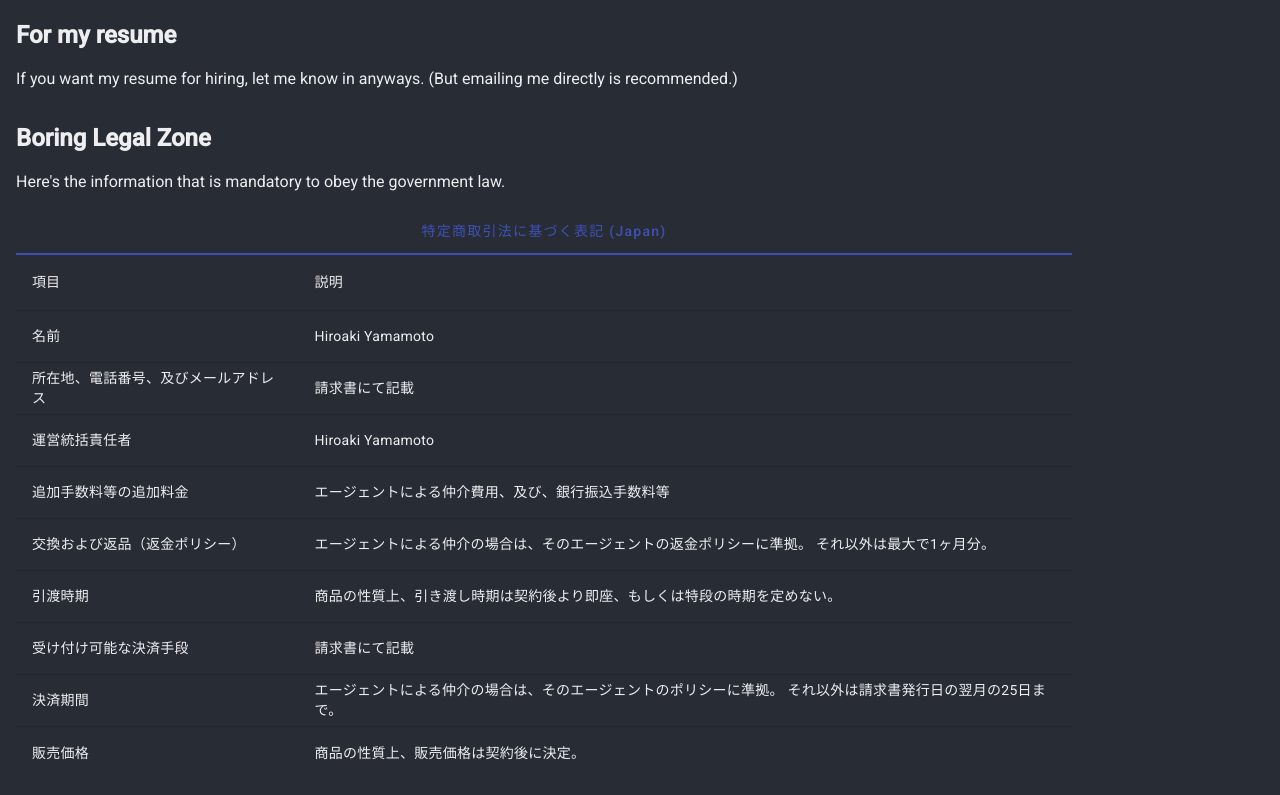
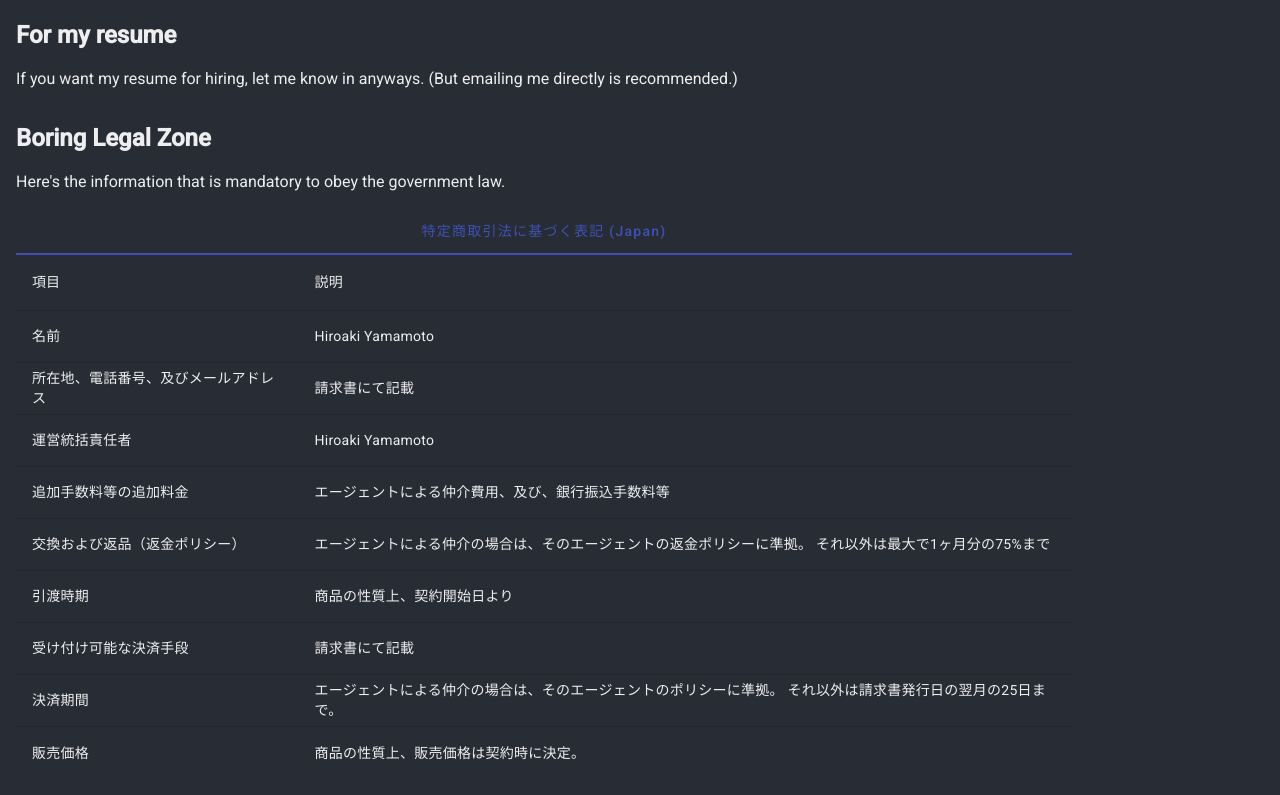
Before and after one commit to hysoftware/hysoftware.net, an Angular app: page / in a window 1280 px wide. Shown: the part 657-1452 px from the top of the page. Built offline with nearby package versions, Linux system fonts and the light colour scheme.

Commit message:
Fixed some phrases

```diff
--- a/src/app/jpasct/jpasct.component.ts
+++ b/src/app/jpasct/jpasct.component.ts
@@ -32,11 +32,11 @@ export class JPASCTComponent {
     {
       key: '交換および返品（返金ポリシー）',
       value: `エージェントによる仲介の場合は、そのエージェントの返金ポリシーに準拠。
-      それ以外は最大で1ヶ月分。`
+      それ以外は最大で1ヶ月分の75%まで`
     },
     {
       key: '引渡時期',
-      value: `商品の性質上、引き渡し時期は契約後より即座、もしくは特段の時期を定めない。`
+      value: `商品の性質上、契約開始日より`
     },
     {
       key: '受け付け可能な決済手段',
@@ -49,7 +49,7 @@ export class JPASCTComponent {
     },
     {
       key: '販売価格',
-      value: '商品の性質上、販売価格は契約後に決定。'
+      value: '商品の性質上、販売価格は契約時に決定。'
     }
   ]
 }
```
